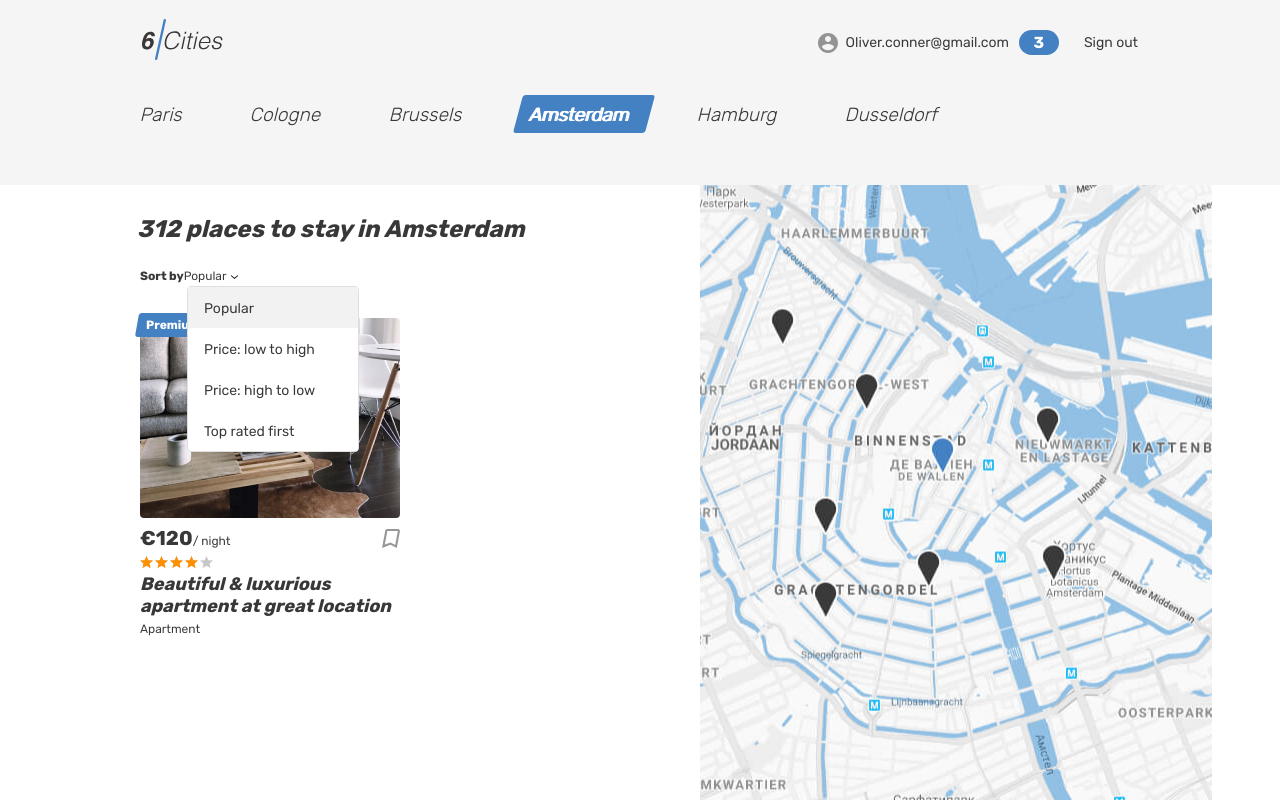
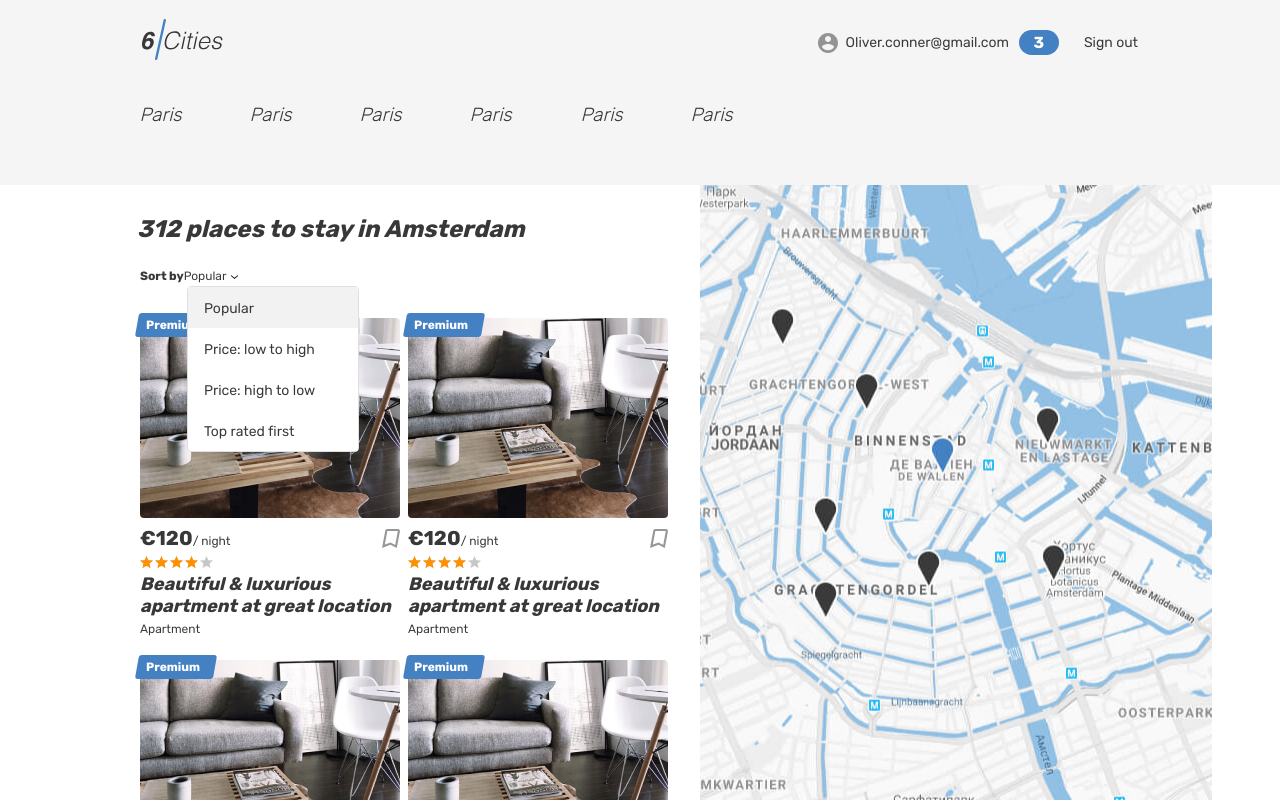
Before and after one commit to htmlacademy-react/2058105-six-cities-13, a React (Vite) app: page / in a window 1280 px wide. Built offline with nearby package versions, Linux system fonts and the light colour scheme.

Commit message:
Передает изменяемому компоненту пропс

```diff
--- /dev/null
+++ b/src/components/app.tsx
@@ -0,0 +1,13 @@
+import MainPage from "../pages/main-page/main-page";
+
+type AppOfferProps = {
+    offersCount: number;
+  }
+
+function App({offersCount}: AppOfferProps): JSX.Element {
+    return (
+        <MainPage offersCount={offersCount} />
+    );
+  }
+
+  export default App;
--- /dev/null
+++ b/src/components/locations.tsx
@@ -0,0 +1,11 @@
+function Location () : JSX.Element {
+    return (
+        <li className="locations__item">
+		  <a className="locations__item-link tabs__item" href="#">
+			<span>Paris</span>
+		  </a>
+		</li>
+    );
+}
+
+export default Location;
--- /dev/null
+++ b/src/const.ts
@@ -0,0 +1,3 @@
+export const Setting = {
+    OffersCount: 312
+  };
--- a/src/index.tsx
+++ b/src/index.tsx
@@ -1,6 +1,7 @@
 import React from 'react';
 import ReactDOM from 'react-dom/client';
-import MainPage from './pages/main-page/main-page';
+import App from './components/app';
+import { Setting } from './const';
 
 const root = ReactDOM.createRoot(
 	document.getElementById('root') as HTMLElement
@@ -8,6 +9,6 @@ const root = ReactDOM.createRoot(
 
 root.render(
 	<React.StrictMode>
-		<MainPage />
+		<App offersCount = {Setting.OffersCount}/>
 	</React.StrictMode>
 );
--- a/src/pages/main-page/main-page.tsx
+++ b/src/pages/main-page/main-page.tsx
@@ -1,6 +1,13 @@
 import Card from "../../components/card";
+import Location from "../../components/locations";
 
-  function MainPage(): JSX.Element {
+type MainPageProps = {
+	offersCount: number;
+  }
+
+
+
+  function MainPage({offersCount}: MainPageProps): JSX.Element {
     return (
       <div className="page page--gray page--main">
 			<header className="header">
@@ -37,36 +44,12 @@ import Card from "../../components/card";
 				<div className="tabs">
 					<section className="locations container">
 						<ul className="locations__list tabs__list">
-							<li className="locations__item">
-								<a className="locations__item-link tabs__item" href="#">
-									<span>Paris</span>
-								</a>
-							</li>
-							<li className="locations__item">
-								<a className="locations__item-link tabs__item" href="#">
-									<span>Cologne</span>
-								</a>
-							</li>
-							<li className="locations__item">
-								<a className="locations__item-link tabs__item" href="#">
-									<span>Brussels</span>
-								</a>
-							</li>
-							<li className="locations__item">
-								<a className="locations__item-link tabs__item tabs__item--active">
-									<span>Amsterdam</span>
-								</a>
-							</li>
-							<li className="locations__item">
-								<a className="locations__item-link tabs__item" href="#">
-									<span>Hamburg</span>
-								</a>
-							</li>
-							<li className="locations__item">
-								<a className="locations__item-link tabs__item" href="#">
-									<span>Dusseldorf</span>
-								</a>
-							</li>
+							<Location />
+							<Location />
+							<Location />
+							<Location />
+							<Location />
+							<Location />
 						</ul>
 					</section>
 				</div>
@@ -74,7 +57,7 @@ import Card from "../../components/card";
 					<div className="cities__places-container container">
 						<section className="cities__places places">
 							<h2 className="visually-hidden">Places</h2>
-							<b className="places__found">312 places to stay in Amsterdam</b>
+							<b className="places__found">{offersCount} places to stay in Amsterdam</b>
 							<form className="places__sorting" action="#" method="get">
 								<span className="places__sorting-caption">Sort by</span>
 								<span className="places__sorting-type" tabIndex={0}>
@@ -91,7 +74,11 @@ import Card from "../../components/card";
 								</ul>
 							</form>
 							<div className="cities__places-list places__list tabs__content">
-                <Card />
+                              <Card />
+							  <Card />
+                              <Card />
+							  <Card />
+							  <Card />
 							</div>
 						</section>
 						<div className="cities__right-section">
```
